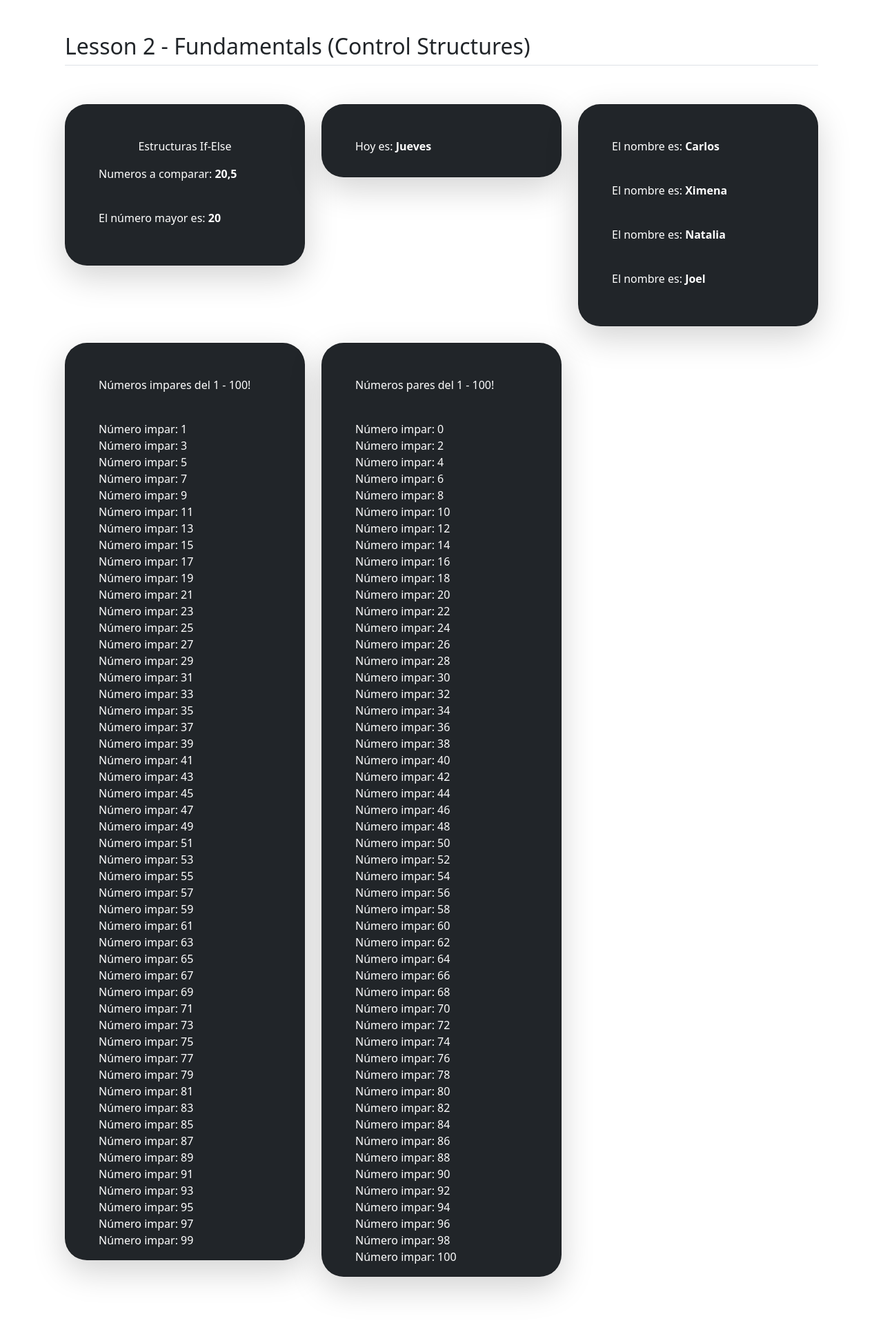
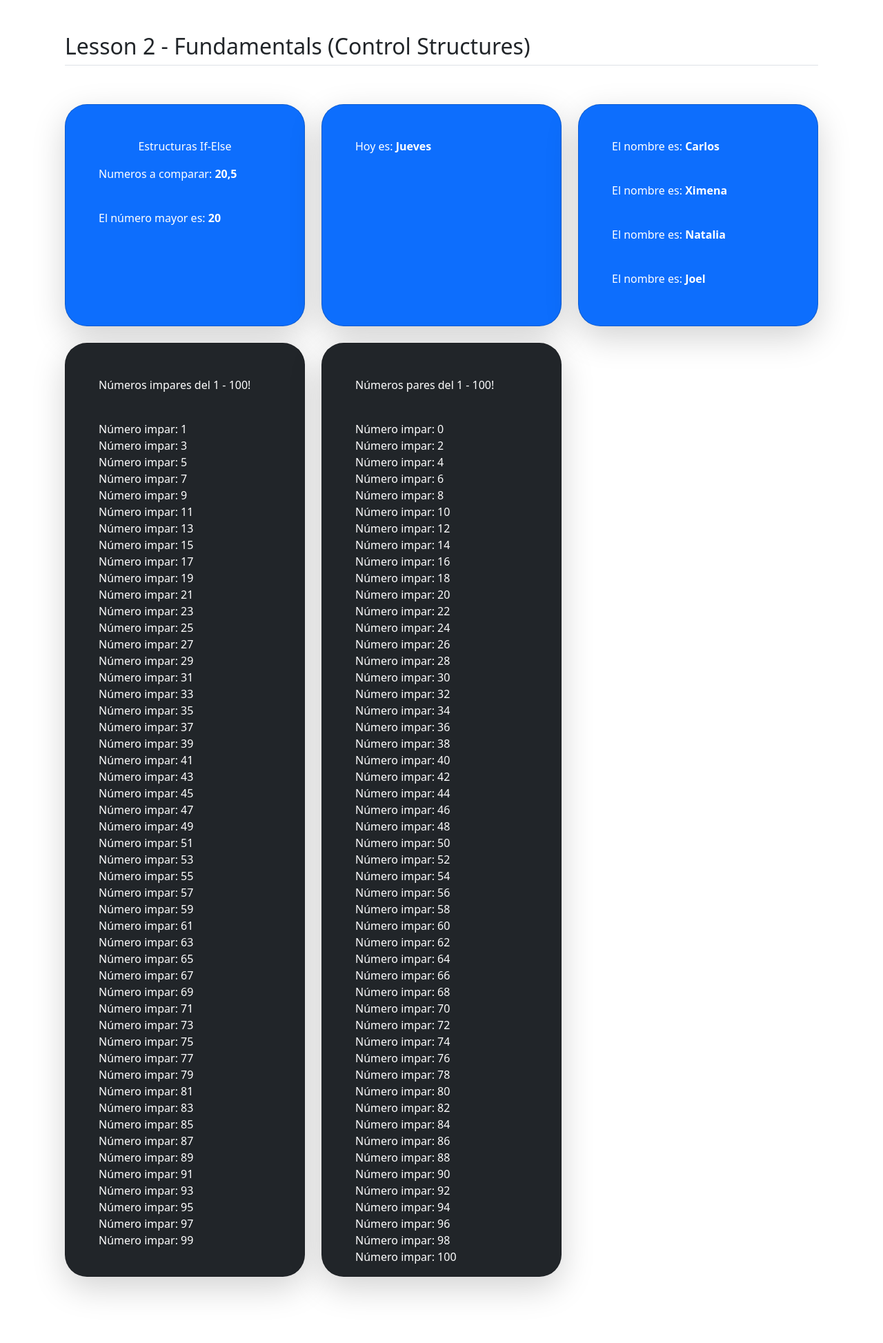
Before and after one commit to edenilsonpineda/php-learning, a PHP site: page /control_structures.php in a window 1280 px wide. Shown: the whole page at 69% size. Run offline with PHP 8.4, Linux system fonts and the light colour scheme; some libraries are stand-ins or nearby versions.

Commit message:
change control structures style

```diff
--- a/lesson_2/fundamentals/control_structures.php
+++ b/lesson_2/fundamentals/control_structures.php
@@ -16,7 +16,7 @@
             <div class="row row-cols-1 row-cols-lg-3 align-items-stretch g-4 py-5">
                 <!-- Estructuras de control -->
                 <div class="col">
-                    <div class="card overflow-hidden text-white bg-dark rounded-5 shadow-lg">
+                    <div class="card card-cover h-100 overflow-hidden text-white bg-primary rounded-5 shadow-lg">
                         <div class="d-flex flex-column h-100 p-5 pb-3 text-white text-shadow-1">
                             <?php
 
@@ -49,7 +49,7 @@
 
                 <!-- Switch Case -->
                 <div class="col">
-                    <div class="card overflow-hidden text-white bg-dark rounded-5 shadow-lg">
+                    <div class="card card-cover h-100 overflow-hidden text-white bg-primary rounded-5 shadow-lg">
                         <div class="d-flex flex-column h-100 p-5 pb-3 text-white text-shadow-1">
                             <?php
 
@@ -96,7 +96,7 @@
 
                 <!-- foreach -->
                 <div class="col">
-                    <div class="card overflow-hidden text-white bg-dark rounded-5 shadow-lg">
+                    <div class="card card-cover h-100 overflow-hidden text-white bg-primary rounded-5 shadow-lg">
                         <div class="d-flex flex-column h-100 p-5 pb-3 text-white text-shadow-1">
                             <?php
 
@@ -113,7 +113,7 @@
 
                 <!-- For -->
                 <div class="col">
-                    <div class="card overflow-hidden text-white bg-dark rounded-5 shadow-lg">
+                    <div class="card card-cover h-100  overflow-hidden text-white bg-dark rounded-5 shadow-lg">
                         <div class="d-flex flex-column h-100 p-5 pb-3 text-white text-shadow-1">
                             <?php
 
@@ -135,7 +135,7 @@
 
                 <!-- While -->
                 <div class="col">
-                    <div class="card overflow-hidden text-white bg-dark rounded-5 shadow-lg">
+                    <div class="card card-cover h-100 overflow-hidden text-white bg-dark rounded-5 shadow-lg">
                         <div class="d-flex flex-column h-100 p-5 pb-3 text-white text-shadow-1">
                             <?php
 
```
